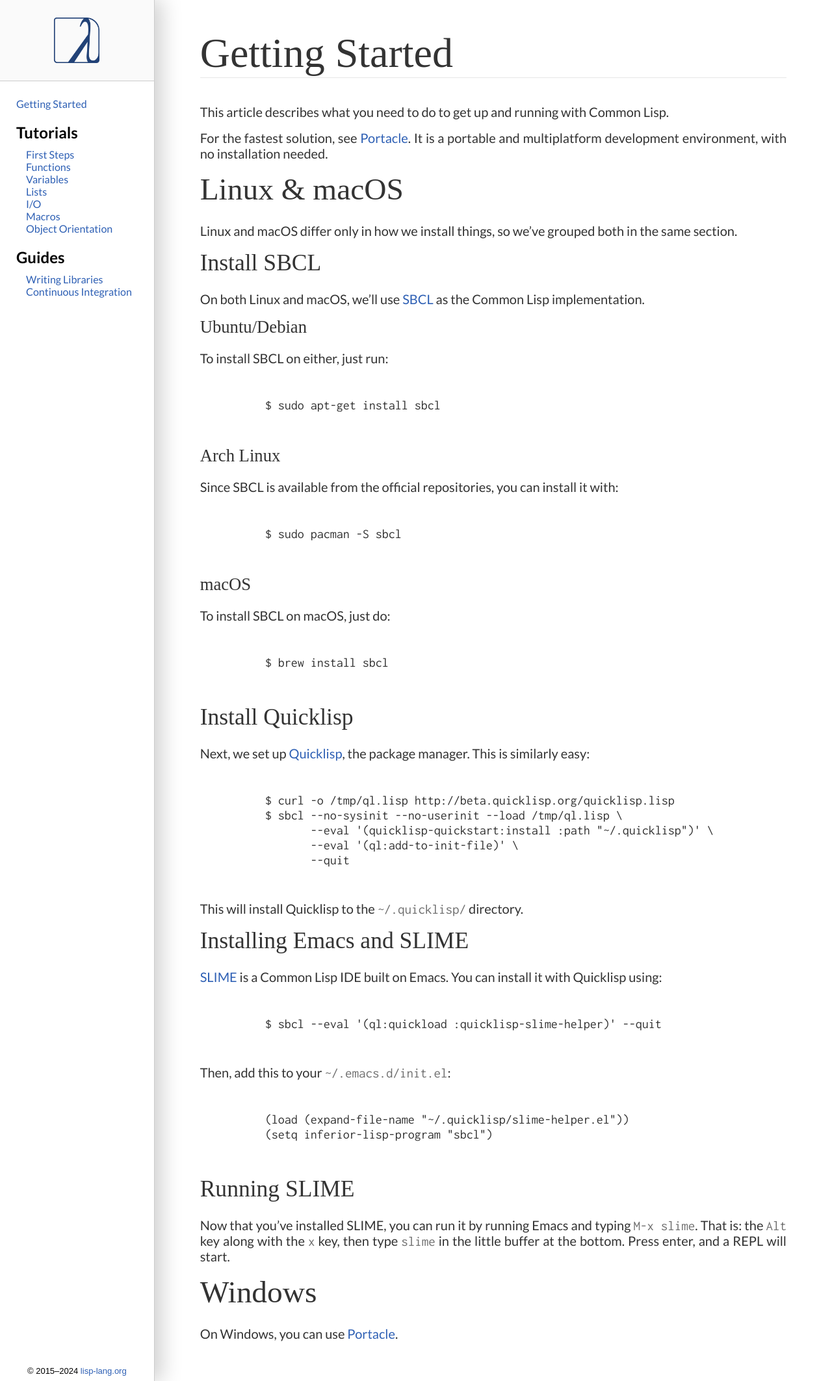
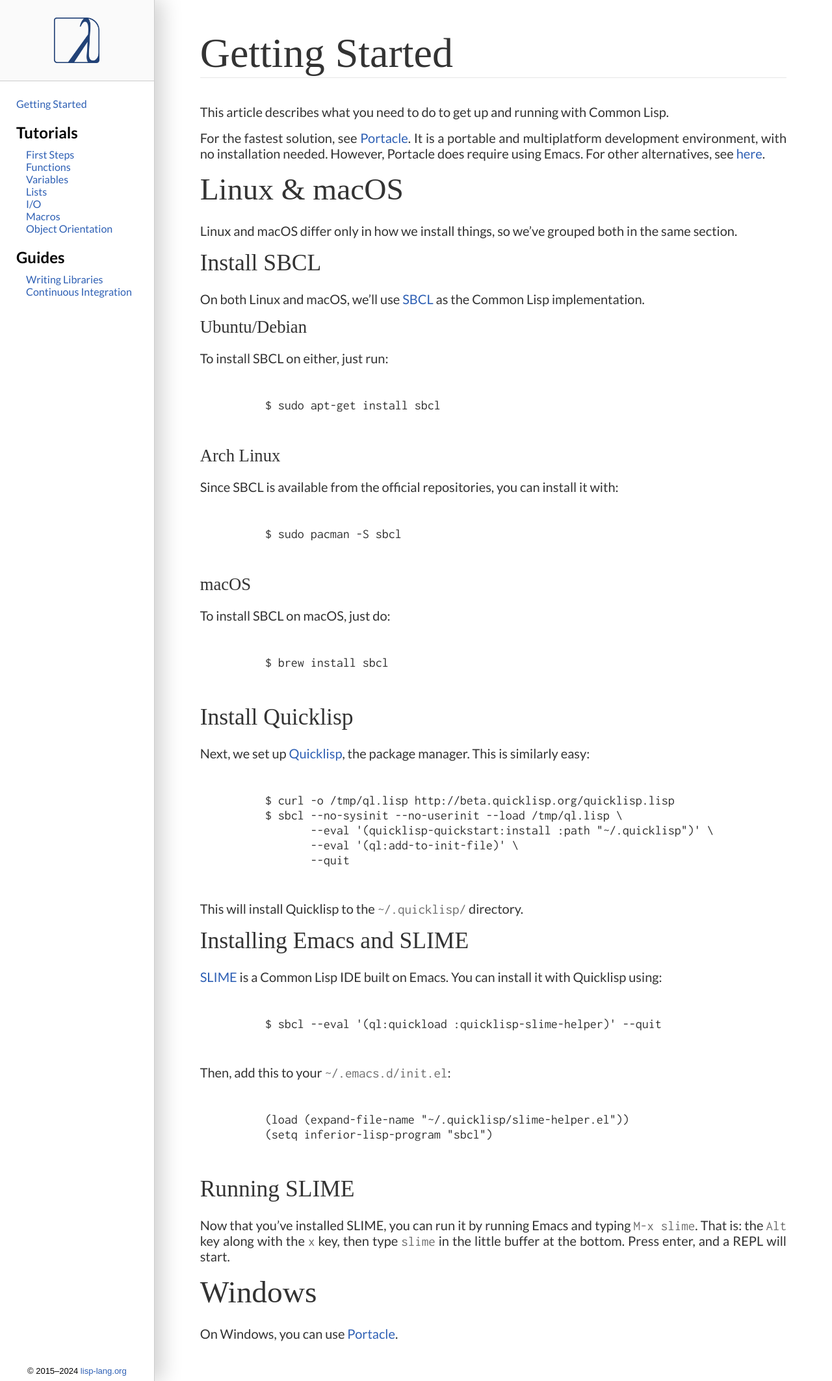
Before and after one commit to LispLang/lisplang.github.io, a Jekyll site: the page built from learn/getting-started.md, in a window 1280 px wide. Shown: the whole page at 65% size. Built offline with Jekyll 4.4.1, drawn with Linux system fonts in a browser that asks for light colours; some web fonts are replaced.

Commit message:
Add a link to the Lisp cookbook on alternative editors

```diff
--- a/learn/getting-started.md
+++ b/learn/getting-started.md
@@ -7,9 +7,10 @@
 This article describes what you need to do to get up and running with Common
 Lisp.
 
-For the fastest solution, see [Portacle][portacle]. It is a portable and multiplatform development environment, with no installation needed.
+For the fastest solution, see [Portacle][portacle]. It is a portable and multiplatform development environment, with no installation needed. However, Portacle does require using Emacs. For other alternatives, see [here][editors].
 
 [portacle]: https://shinmera.github.io/portacle/
+[editors]: https://lispcookbook.github.io/cl-cookbook/editor-support.html
 
 ## Linux & macOS
 
```
